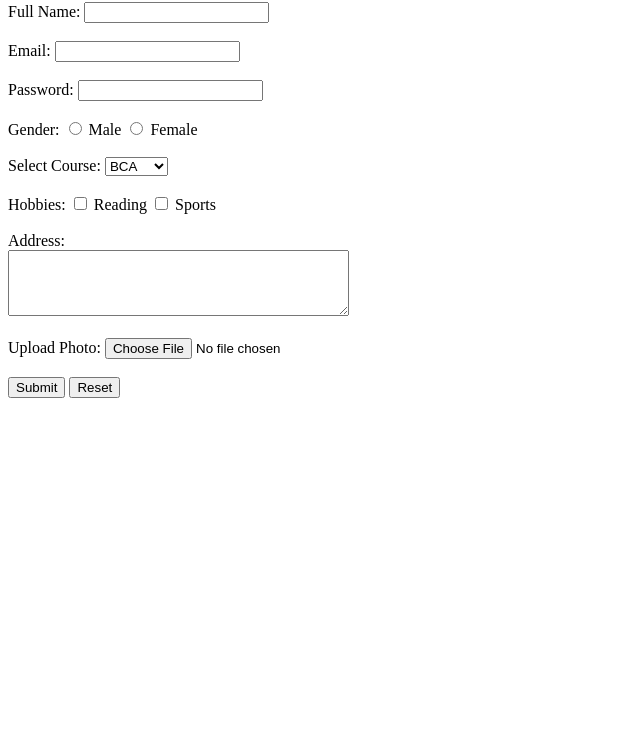
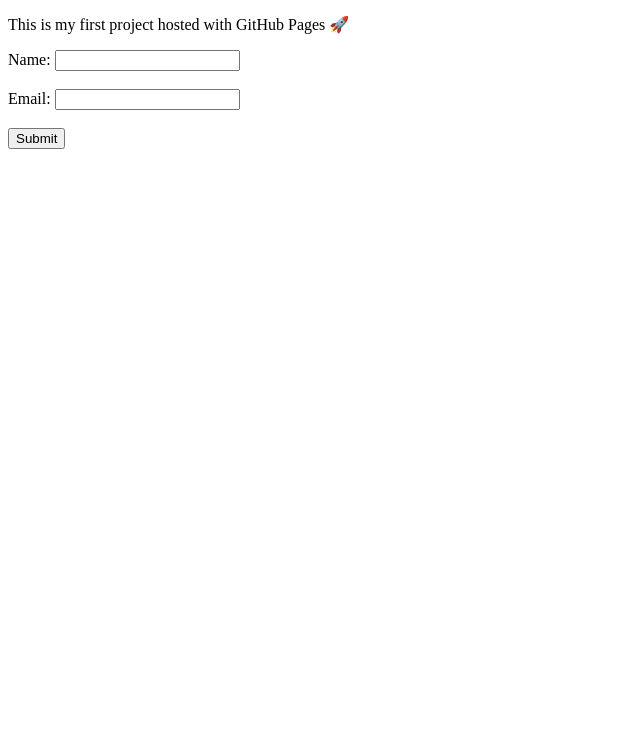
Before and after one commit to mushab879/html, a plain HTML site: page index.html in a window 1280 px wide. Shown: the part 65-800 px from the top of the page, without its empty margins (0-640 px from the left). Drawn offline with Linux system fonts and the light colour scheme.

Commit message:
index.html

```diff
--- a/index.html
+++ b/index.html
@@ -3,65 +3,19 @@
 <head>
   <meta charset="UTF-8">
   <meta name="viewport" content="width=device-width, initial-scale=1.0">
-  <title>HTML Form Example</title>
+  <title>My First GitHub Page</title>
 </head>
 <body>
-  <h2>Student Registration Form</h2>
+  <h1>Welcome to My Website!</h1>
+  <p>This is my first project hosted with GitHub Pages 🚀</p>
+  <form>
+    <label for="name">Name:</label>
+    <input type="text" id="name" name="name"><br><br>
 
-  <form action="/submit" method="post">
-    <!-- Text input -->
-    <label for="name">Full Name:</label>
-    <input type="text" id="name" name="name" required>
-    <br><br>
+    <label for="email">Email:</label>
+    <input type="email" id="email" name="email"><br><br>
 
-    <!-- Email -->
-    <label for="email">Email:</label>
-    <input type="email" id="email" name="email" required>
-    <br><br>
-
-    <!-- Password -->
-    <label for="password">Password:</label>
-    <input type="password" id="password" name="password" required>
-    <br><br>
-
-    <!-- Radio buttons -->
-    <label>Gender:</label>
-    <input type="radio" id="male" name="gender" value="Male">
-    <label for="male">Male</label>
-    <input type="radio" id="female" name="gender" value="Female">
-    <label for="female">Female</label>
-    <br><br>
-
-    <!-- Dropdown -->
-    <label for="course">Select Course:</label>
-    <select id="course" name="course">
-      <option value="bca">BCA</option>
-      <option value="bsc">B.Sc</option>
-      <option value="bcom">B.Com</option>
-    </select>
-    <br><br>
-
-    <!-- Checkbox -->
-    <label>Hobbies:</label>
-    <input type="checkbox" id="reading" name="hobby" value="Reading">
-    <label for="reading">Reading</label>
-    <input type="checkbox" id="sports" name="hobby" value="Sports">
-    <label for="sports">Sports</label>
-    <br><br>
-
-    <!-- Textarea -->
-    <label for="address">Address:</label><br>
-    <textarea id="address" name="address" rows="4" cols="40"></textarea>
-    <br><br>
-
-    <!-- File upload -->
-    <label for="file">Upload Photo:</label>
-    <input type="file" id="file" name="file">
-    <br><br>
-
-    <!-- Submit & Reset -->
-    <button type="submit">Submit</button>
-    <button type="reset">Reset</button>
+    <input type="submit" value="Submit">
   </form>
 </body>
 </html>
```
